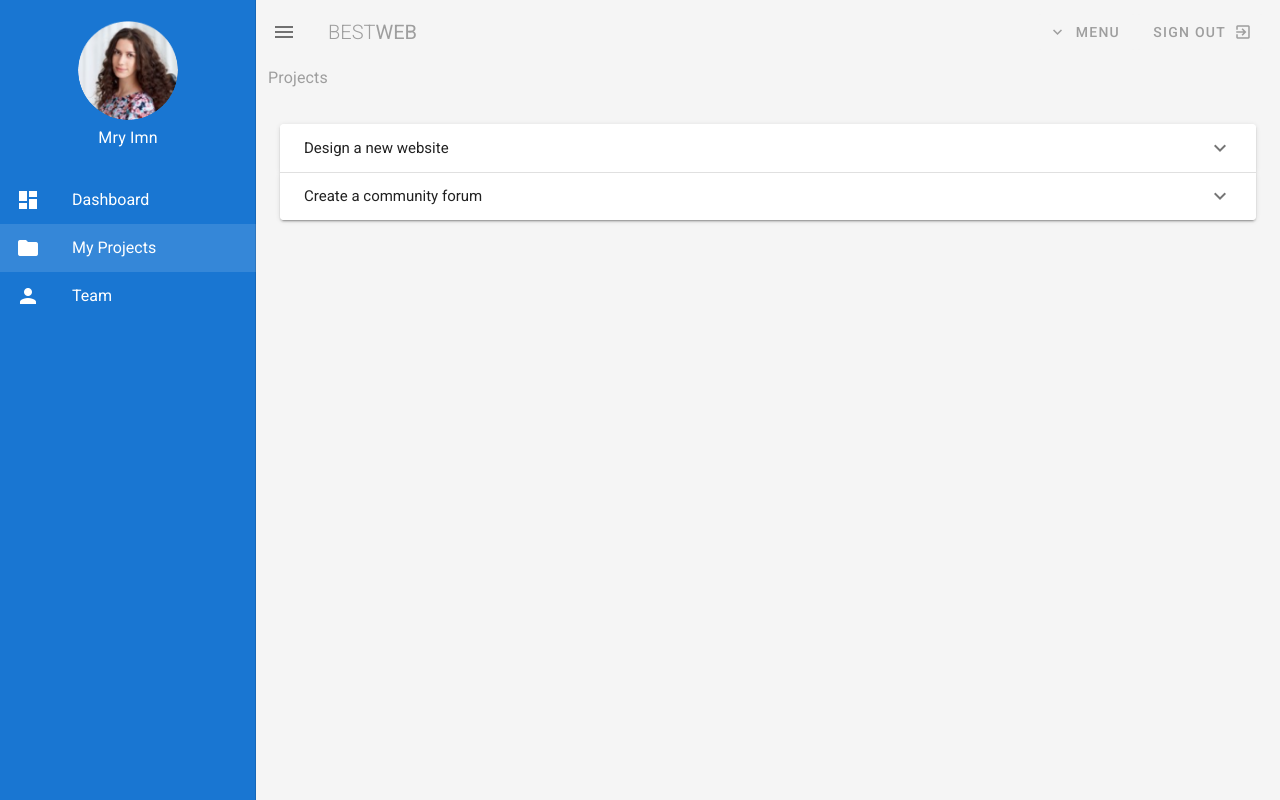
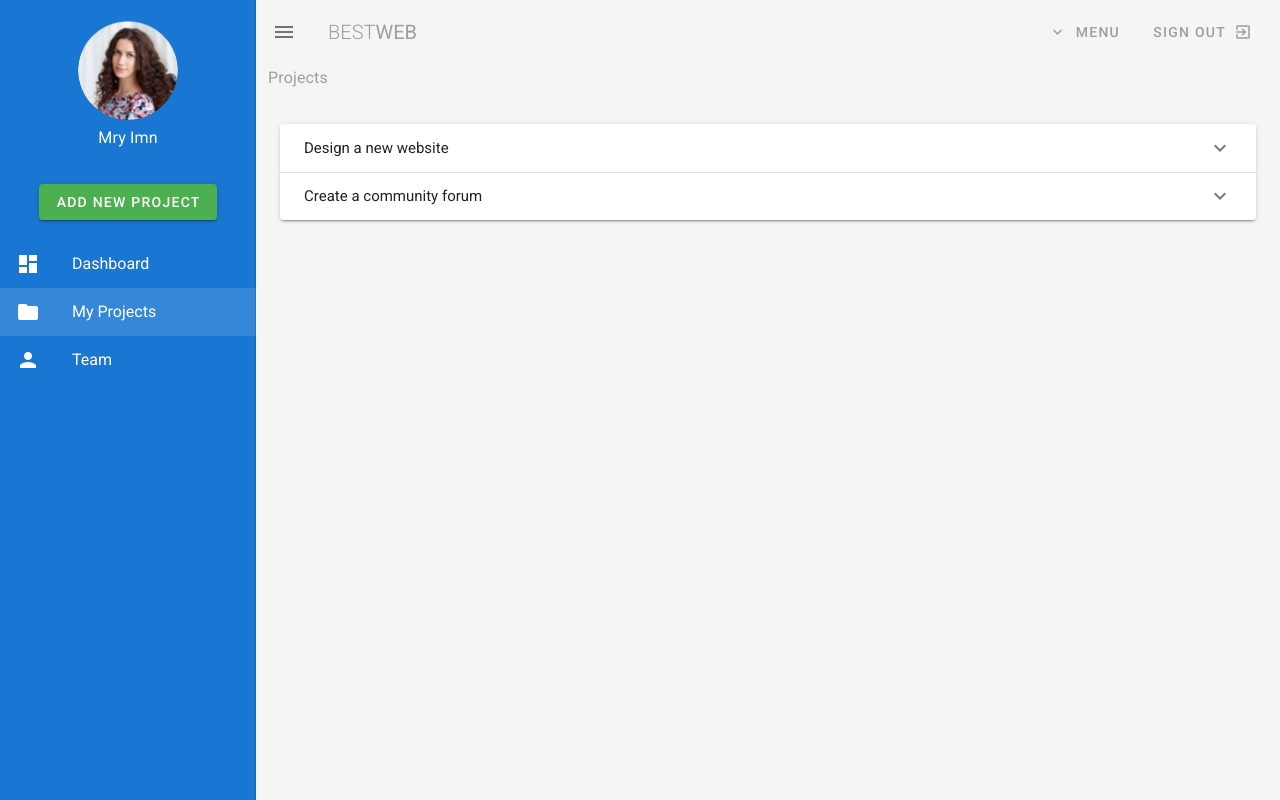
Before and after one commit to MryImani/vuetify-app, a Vue app: page /projects in a window 1280 px wide. Both pictures are taken after a click on the button "menu". Built offline with nearby package versions, Linux system fonts and the light colour scheme.

Commit message:
create popup componenet

```diff
--- a/src/components/Navbar.vue
+++ b/src/components/Navbar.vue
@@ -46,6 +46,9 @@
           </v-avatar>
           <p class="white--text mt-1 subtitle-1 text-center">Mry Imn</p>
         </v-flex>
+        <v-flex class="mt-4 mb-3">
+          <Popup></Popup>
+        </v-flex>
       </v-layout>
       <v-list>
         <v-list-item
@@ -68,7 +71,11 @@
 </template>
 
 <script>
+import Popup from '@/components/Popup.vue'
 export default {
+  components:{
+  Popup
+  },
   data: () => ({
     drawer: false,
     links: [
--- /dev/null
+++ b/src/components/Popup.vue
@@ -0,0 +1,28 @@
+<template>
+  <v-dialog max-width="600px">
+    <template v-slot:activator="{ on, attrs }">
+        <v-btn
+          color="success"
+          dark
+          v-bind="attrs"
+          v-on="on"
+        >
+          Add new project
+        </v-btn>
+
+      </template>
+      <v-card>
+            <v-card-title><h2>New Project</h2></v-card-title>
+        </v-card>
+  </v-dialog>
+</template>
+
+<script>
+export default {
+
+}
+</script>
+
+<style>
+
+</style>
--- a/src/views/Projects.vue
+++ b/src/views/Projects.vue
@@ -10,7 +10,7 @@
           <v-expansion-panel-content>
             <v-card flat>
               <v-card-text class="px-4 grey--text">
-                <div class="font-weight-bold">due in{{ project.due }}</div>
+                <div class="font-weight-bold">due by {{ project.due }}</div>
             <div>{{ project.content }}</div>
               </v-card-text>
             </v-card>
```
